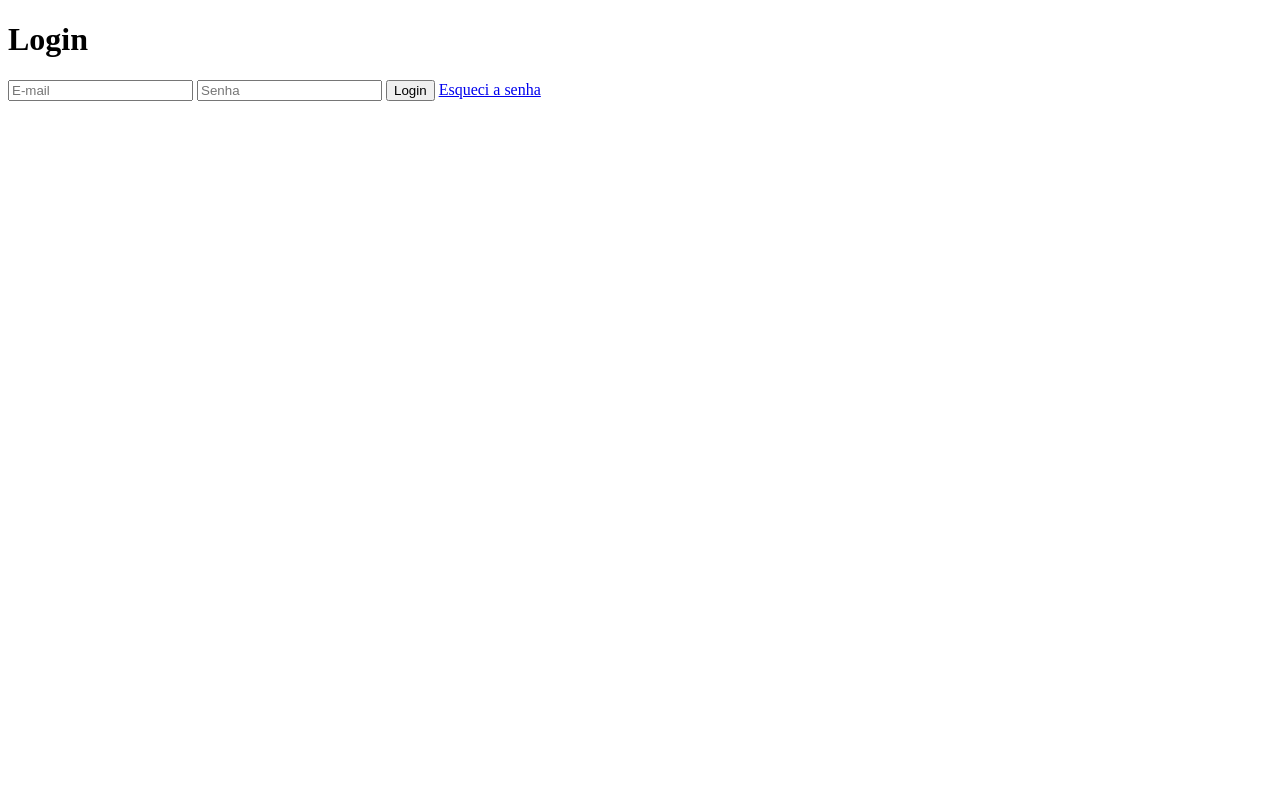
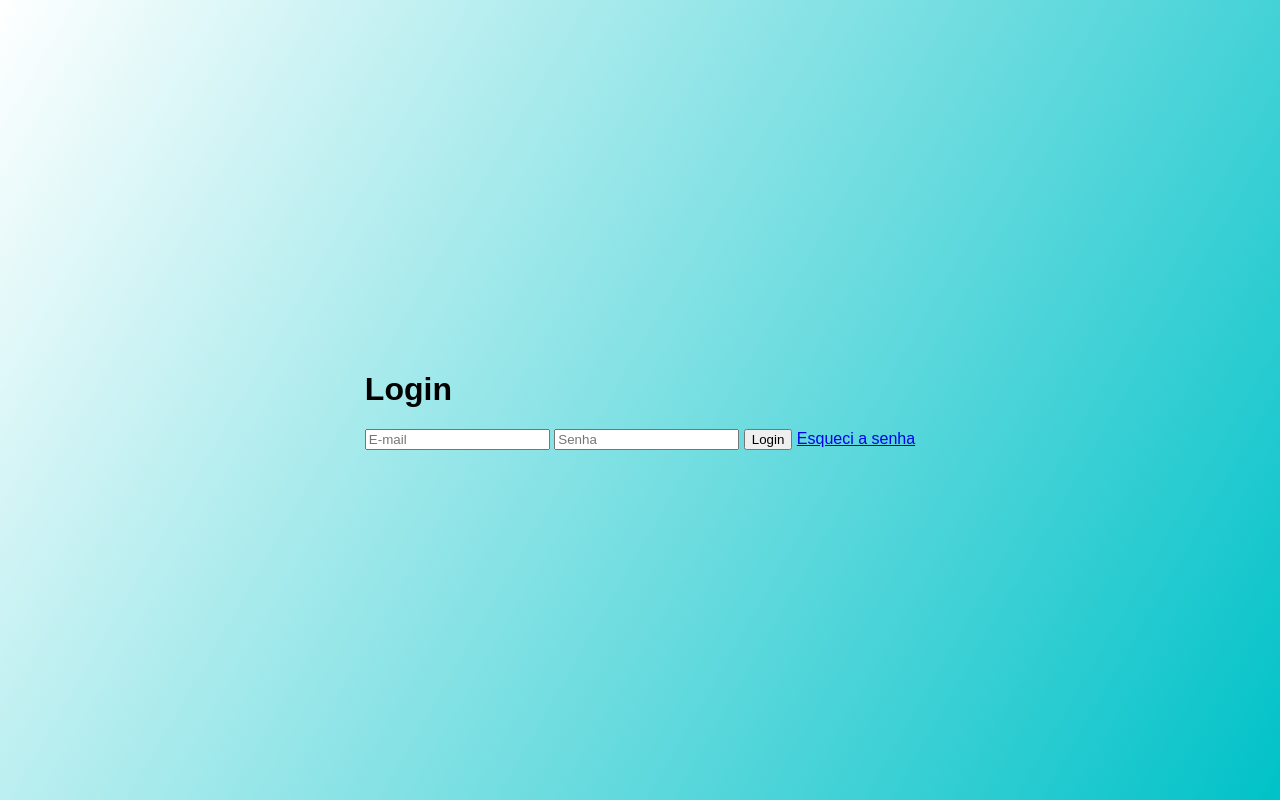
Before and after one commit to Gregory1551/Form_Login, a plain HTML site: page index.html in a window 1280 px wide. Drawn offline with Linux system fonts and the light colour scheme; files that its build step writes are made by us from their sources.

Commit message:
Implementando estilo inicial na página de login

```diff
--- a/Style/style.css
+++ b/Style/style.css
@@ -0,0 +1,13 @@
+body {
+    margin: 0;
+    padding: 0;
+    font-family: sans-serif;
+}
+
+.login {
+    height: 100vh;
+    background: linear-gradient(120deg, #ffff, #00C2C8);
+    display: flex;
+    justify-content: center;
+    align-items: center;
+}
--- a/index.html
+++ b/index.html
@@ -3,7 +3,7 @@
 <head>
     <meta charset="UTF8">
     <meta name="viewport" content="width=device-width, initial-scale=1.0">
-    <link rel="stylesheet" href="style.css">
+    <link rel="stylesheet" href="./Style/style.css">
     <title>Login</title>
 </head>
 <body>
```
